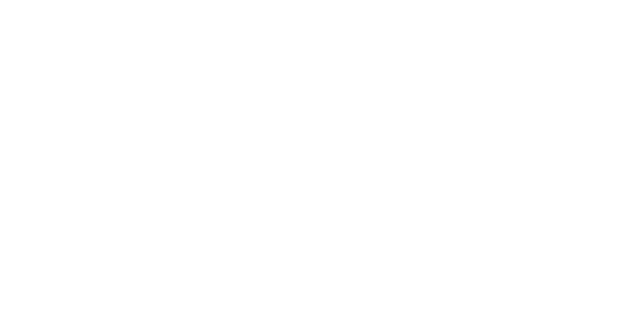
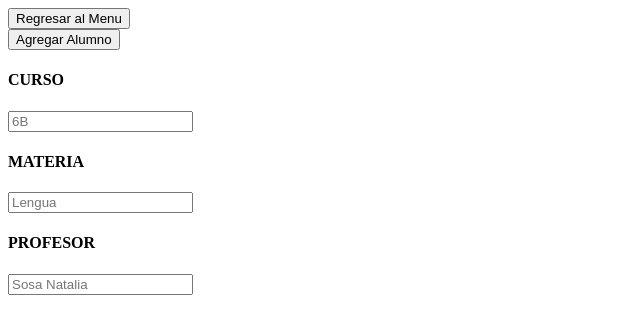
Before and after one commit to Natali-Camejo/Trabajo-Integrador, a website: page createMatter.html in a window 1280 px wide. Shown: the whole page, without its empty margins (0-640 px from the left). Drawn offline with Linux system fonts and the light colour scheme.

Commit message:
Update Create Matter
Formulario para llenar con la info de cada materia

```diff
--- a/createMatter.html
+++ b/createMatter.html
@@ -3,13 +3,34 @@
     <head>
         <meta charset="utf-8">
         <meta http-equiv="X-UA-Compatible" content="IE=edge">
-        <title></title>
-        <meta name="description" content="">
+        <title>Plataforma Educativa</title>
         <meta name="viewport" content="width=device-width, initial-scale=1">
-        <link rel="stylesheet" href="">
+        <link rel="stylesheet" href="/styles/createMatter.css">
     </head>
     <body>
+        <div class="cuadroBlanco">
+            <section class="buttonBack">
+                <a href="/homeAdmin.html">
+                    <button class="backMenu" type="button">Regresar al Menu</button>
+                </a>
+            </section>
+            <section class="buttonSend">
+                <button class="sendButton" type="button" onclick='createUser()'>Agregar Alumno</button>
+            </section>
+            <form action="" class="formulario">
+                <form action="" class="formulario">
 
-        <script src="" async defer></script>
+                    <h4>CURSO</h4>
+                    <input   type="text" class="curso" placeholder="6B" required>
+                    <h4>MATERIA</h4>
+                    <input   type="text" class="materia" placeholder="Lengua" required>
+                    <h4>PROFESOR</h4>
+                    <input   type="text" class="profesor" placeholder="Sosa Natalia" required>
+
+                </form>
+
+            </form>
+        </div>
+        <script src="/js/index.js"></script>
     </body>
 </html>
```
